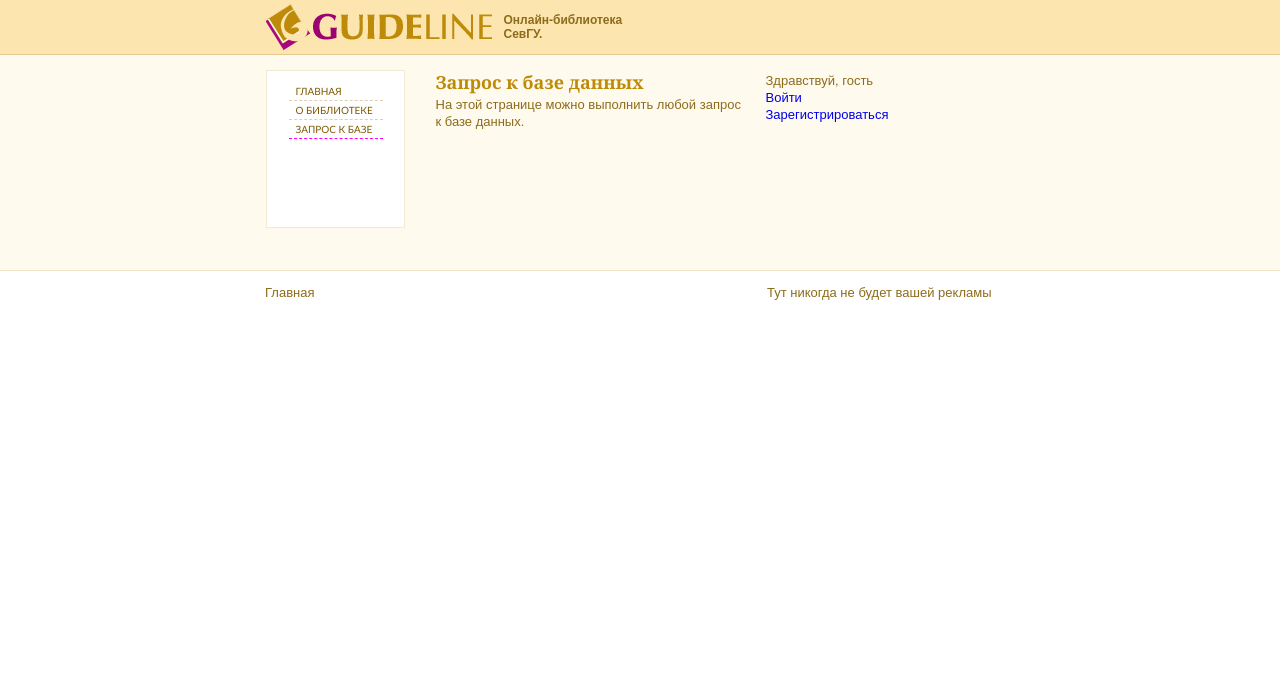
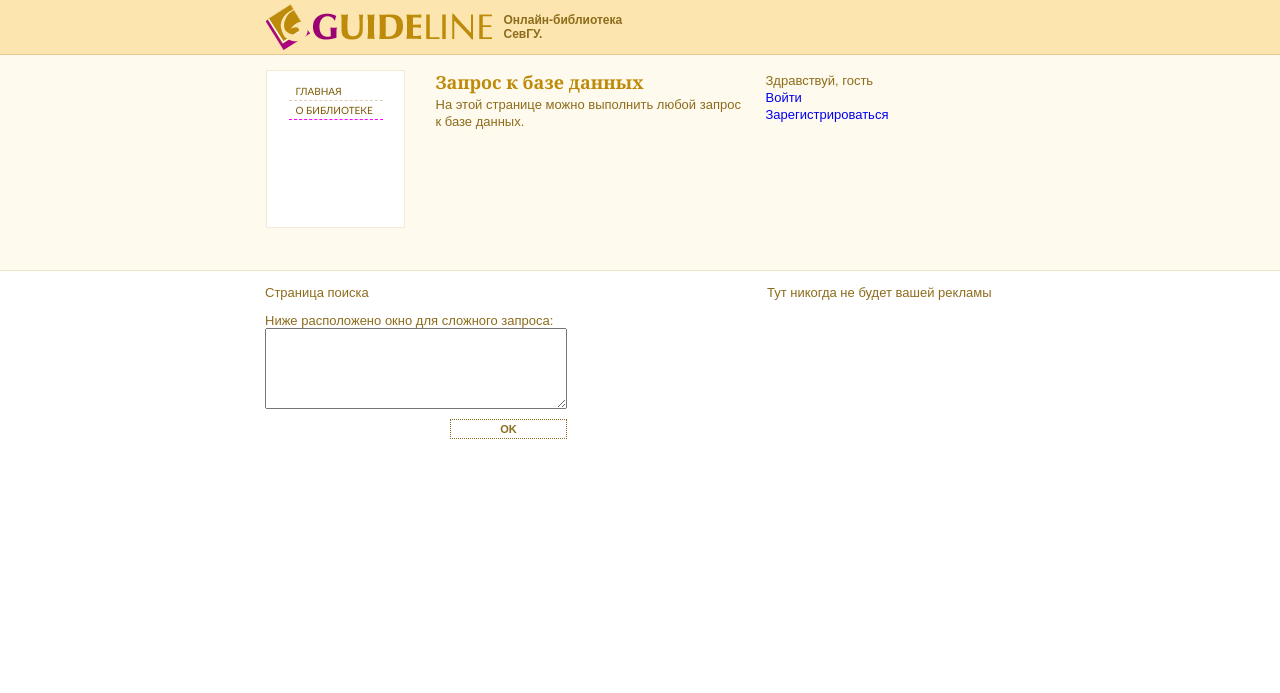
Before and after one commit to Andrew0701/coursework-ud, a PHP site: page /index.php?action=query_to_db in a window 1280 px wide. Shown: the top 693 px of the page. Run offline with PHP 8.4, Linux system fonts and the light colour scheme.

Commit message:
Последняя версия

```diff
--- a/index.php
+++ b/index.php
@@ -14,8 +14,7 @@
     <div id="topbodyleftPan">
       <ul>
         <li><a href = 'index.php'>Главная</a></li>
-        <li><a href="index.php?action=about">О библиотеке</a></li>
-        <li class="border"><a href="index.php?action=query_to_db">Запрос к базе</a></li>
+        <li  class="border"><a href="index.php?action=about">О библиотеке</a></li>
         <?php
 			if (isset($_COOKIE['access'])){
 				echo "<li><a href='index.php?action=search'>Поиск</a></li>";
@@ -26,6 +25,7 @@
 						echo "<li><a href='index.php?action=recom'>Рекомендовать</a></li>";
 						break;
 					case 'Библиотекарь':
+						echo "<li><a href='index.php?action=query_to_db'>Запрос к базе</a></li>";
 						echo "<li><a href='index.php?action=add'>Добавить</a></li>";
 						echo "<li><a href='index.php?action=showing'>Выставить</a></li>";
 						break;
@@ -230,6 +230,9 @@
 				case "recom":
 					require_once("recom.php");
 					break;
+				case "query_to_db":
+					require_once("query_to_db.php");
+					break;
 				default:
 					require_once('main.php');
 					break;
--- /dev/null
+++ b/query_to_db.php
@@ -0,0 +1,33 @@
+Страница поиска<br><br>
+
+Ниже расположено окно для сложного запроса:
+<form action="index.php?action=query_to_db" method="POST">
+	<textarea rows=5 cols=35 name = 'sql'></textarea><br>
+	<input type="submit" value="OK" name="submit_sql">
+</form>
+<br>
+
+<?php
+	if(isset($_POST['submit_sql'])){
+		$query = $_POST['sql'];
+		include_once("connect.php");
+		$q = mysql_query($query) or mysql_error();
+		try {
+			if ($q){
+				echo '<h3>Результат запроса:</h3><br>';
+				echo '<table border=1>';
+				while ($row = mysql_fetch_row($q)) {
+					echo '<tr>';
+					for ($i = 0; $i<count($row); $i++)
+						echo '<td>'.$row[$i].'</td>';
+					echo '</tr>';
+				}
+				echo '</table>';
+				mysql_free_result($q);
+			}
+		}
+		catch (Exception $e) {
+			echo "Exception";
+		}
+	}
+?>
--- a/style.css
+++ b/style.css
@@ -2,7 +2,7 @@
 table td{
 	vertical-align:top;
 }
-body{padding:0px; margin:0px; font:13px/14px Arial, Helvetica, sans-serif;}
+body{padding:0px; margin:0px; font:13px/14px Arial, Helvetica, sans-serif; overflow-y: scroll;}
 div, p, ul, h2, h3, form, label, select, img{padding:0px; margin:0px;}
 ul{list-style-type:none;}
 
@@ -165,7 +165,6 @@ ul{list-style-type:none;}
 	font-weight: bold;
 	border: 1px dotted #8D6C1B;
 	font-size: 11px;
-
 	padding: 0px;
 }
 
@@ -199,6 +198,17 @@ ul{list-style-type:none;}
 	width: 500px;
 	margin: 0 auto;
 	float: left;
+}
+
+#bodyMainPan input {
+	width: 117px;
+	height: 20px;
+	background: #FFFFFF;
+	color: #8D6C1B;
+	font-weight: bold;
+	border: 1px dotted #8D6C1B;
+	font-size: 11px;
+	padding: 0px;
 }
 
 #bodyleftPan p.one{background:url(images/1.gif) 0 5px no-repeat; padding:5px 34px 0 34px;}
```
